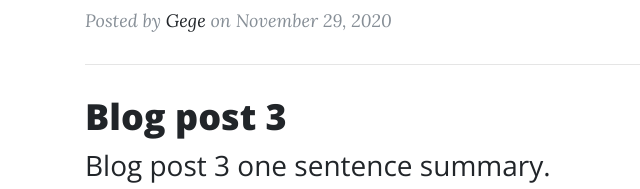
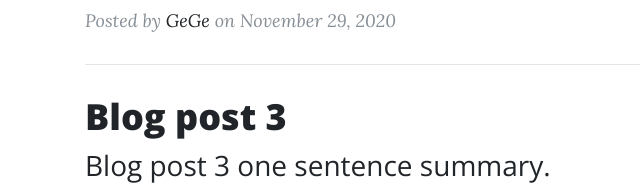
Before and after one commit to theblacksuit/theblacksuit, a website: page index.html in a window 1280 px wide. Shown: the part 913-1102 px from the top of the page, 190-830 px from the left. Drawn offline with nearby package versions, Linux system fonts and the light colour scheme.

Commit message:
Update index.html

```diff
--- a/index.html
+++ b/index.html
@@ -95,7 +95,7 @@
             </h3>
           </a>
           <p class="post-meta">Posted by
-            <a href="#">Gege</a>
+            <a href="#">GeGe</a>
             on November 29, 2020</p>
         </div>
         <hr>
```
